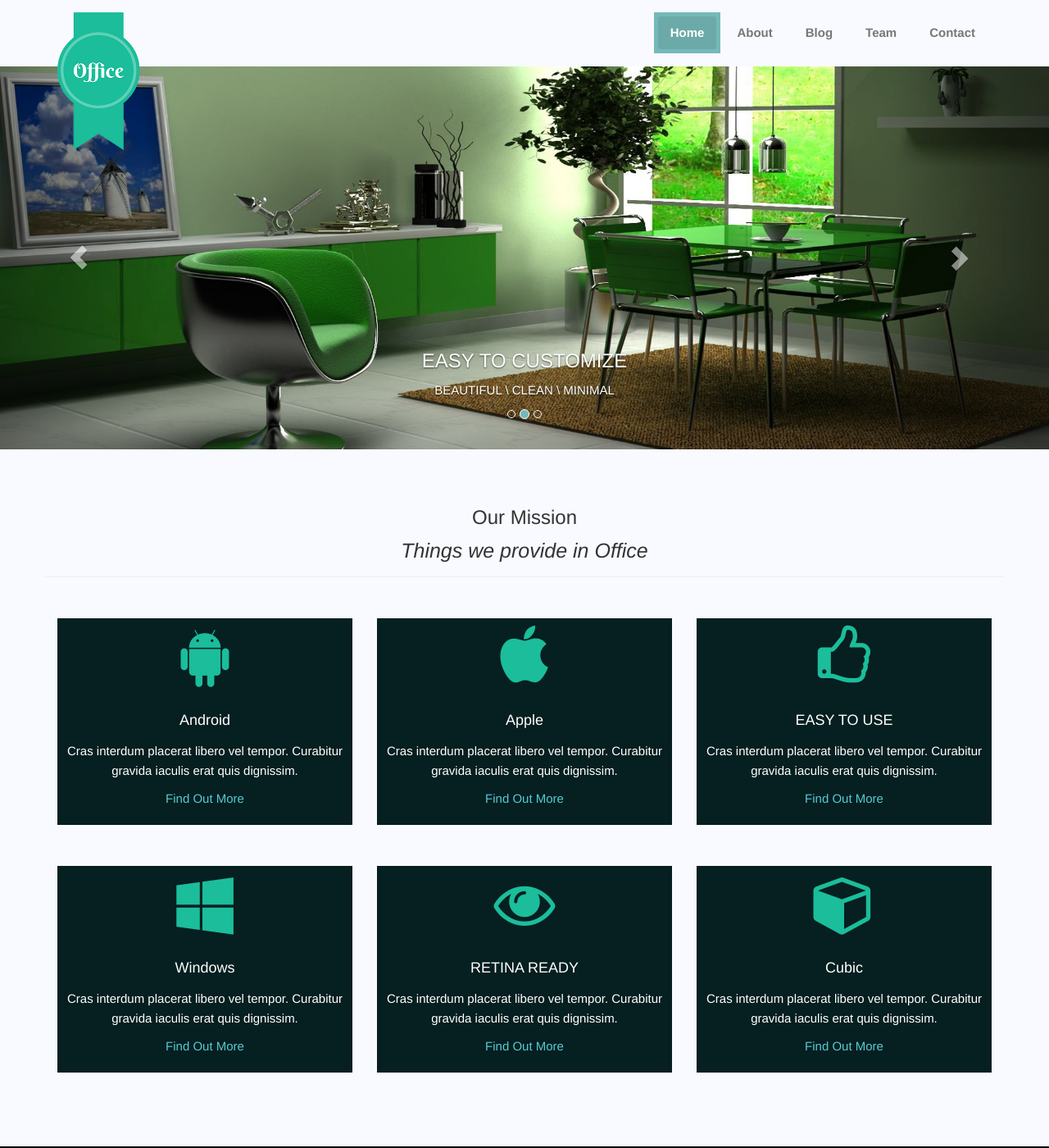
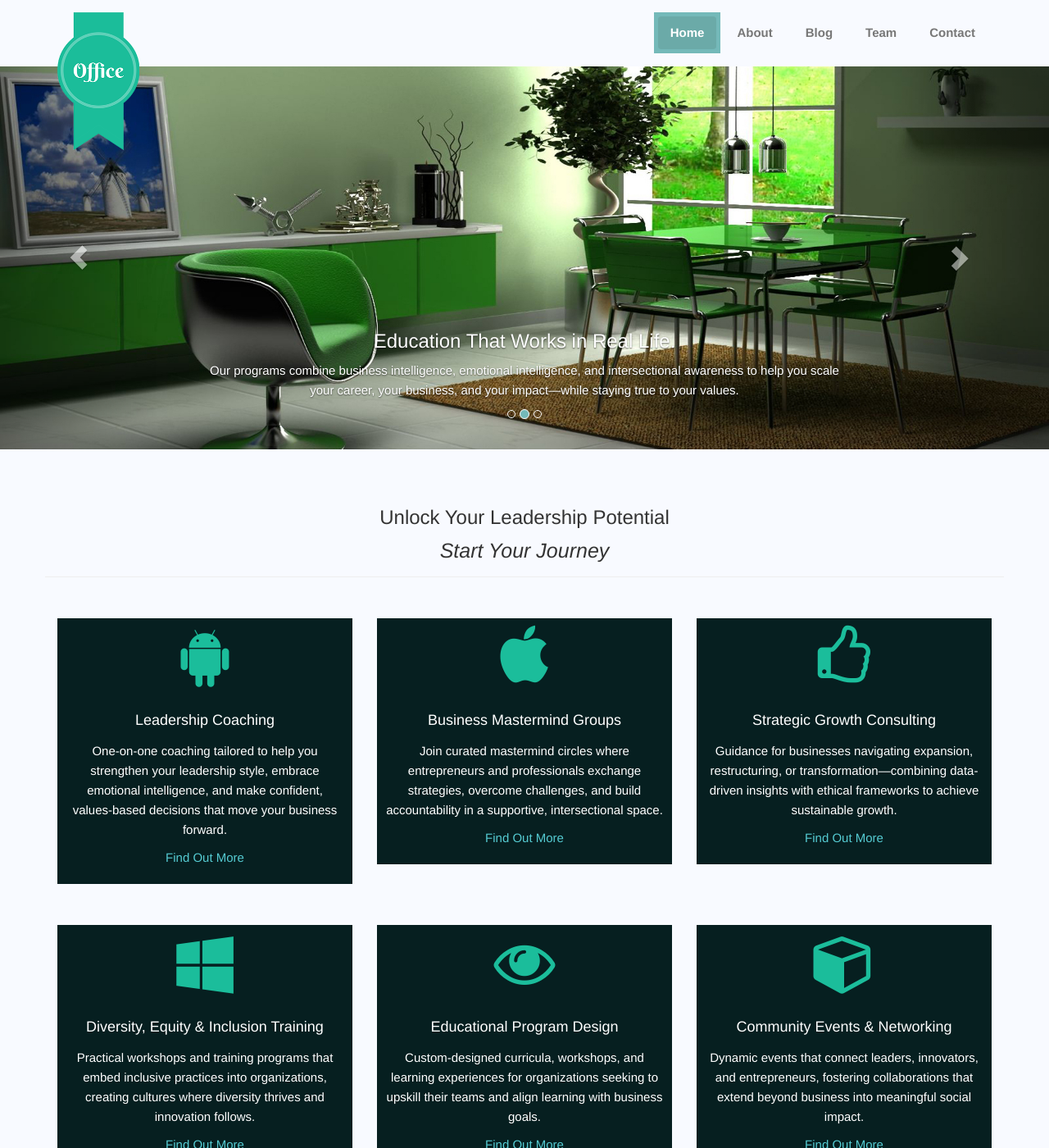
Before and after one commit to brobson/learneq.github.io, a Jekyll site: the page built from index.html, in a window 1280 px wide and 1400 px high. Shown: the whole window at 82% size. Built offline with Jekyll 4.4.1, drawn with Linux system fonts in a browser that asks for light colours; some of the changed text lies outside the part shown.

Commit message:
added content

```diff
--- a/_config.yml
+++ b/_config.yml
@@ -35,7 +35,7 @@ company_name: The Intersectional Business Academy
 address_line: Toronto, Ontario
 telephone_number: 1.800.245.356
 fax_number: 1.800.245.357
-company_email: anna@learneq.ca
+company_email: info@learneq.ca
 google_map: https://www.google.com/maps/embed?pb=!1m18!1m12!1m3!1d721.0469277889509!2d-79.39868673028954!3d43.70664796766089!2m3!1f0!2f0!3f0!3m2!1i1024!2i768!4f13.1!3m3!1m2!1s0x882b333cbc996b59%3A0xedee9cf62c8978ce!2s1%20Eglinton%20Ave%20E%20Level%20C-400%2C%20Toronto%2C%20ON%20M4P%201A1!5e0!3m2!1sen!2sca!4v1755312211732!5m2!1sen!2sca
 
 # Social Link
--- a/_layouts/home_style.html
+++ b/_layouts/home_style.html
@@ -25,8 +25,8 @@
                         <div class="item active">
                             <img src="../assets/img/slider/slide2.jpg" height="400" alt="Image of first carousel">
                             <div class="carousel-caption">
-                                <h3 class="carousel-title hidden-xs">Office BOOTSTRAP TEMPLATE</h3>
-                                <p class="carousel-body">RESPONSIVE \ MULTI PAGE</p>
+                                <h3 class="carousel-title hidden-xs">Lead with Strategy. Lead with Confidence.</h3>
+                                <p class="carousel-body">At The Intersectional Business Academy, we empower leaders, entrepreneurs, and professionals to achieve success without sacrificing authenticity or balance.</p>
                             </div>
                         </div>
                         <!-- End Slide 1 -->
@@ -35,18 +35,18 @@
                         <div class="item">
                             <img src="../assets/img/slider/slide4.jpg" height="400" alt="Image of second carousel">
                             <div class="carousel-caption">
-                                <h3 class="carousel-title hidden-xs">EASY TO CUSTOMIZE</h3>
-                                <p class="carousel-body">BEAUTIFUL \ CLEAN \ MINIMAL</p>
+                                <h3 class="carousel-title hidden-xs">Education That Works in Real Life.</h3>
+                                <p class="carousel-body">Our programs combine business intelligence, emotional intelligence, and intersectional awareness to help you scale your career, your business, and your impact—while staying true to your values.</p>
                             </div>
                         </div>
                         <!-- End Slide 2 -->
 
                         <!-- Begin Slide 3 -->
                         <div class="item">
-                            <img src="../assets/img/slider/slide2.jpg" height="400" alt="Image of third carousel">
+                            <img src="../assets/img/slider/slide5.jpg" height="400" alt="Image of third carousel">
                             <div class="carousel-caption">
-                                <h3 class="carousel-title hidden-xs">MULTI-PURPOSE TEMPLATE</h3>
-                                <p class="carousel-body">PORTFOLIO \ CORPORATE \ CREATIVE</p>
+                                <h3 class="carousel-title hidden-xs">Because Success is Not Meant to Be Lonely.</h3>
+                                <p class="carousel-body">Join a vibrant community of leaders and change-makers. From masterminds and workshops to tailored coaching, we create safe and powerful spaces for growth, collaboration, and transformation.</p>
                             </div>
                         </div>
                         <!-- End Slide 3 -->
@@ -71,8 +71,8 @@
         <div class="container">
             <div class="row">
                 <div class="services-header">
-                    <h3 class="services-header-title">Our Mission</h3>
-                    <p class="services-header-body"><em> Things we provide in Office </em>  </p><hr>
+                    <h3 class="services-header-title">Unlock Your Leadership Potential</h3>
+                    <p class="services-header-body"><em> Start Your Journey </em>  </p><hr>
                 </div>
             </div>
 
@@ -81,8 +81,8 @@
                 <div class="col-lg-4 col-md-4 col-sm-4 col-xs-12">
                     <div class="services-group wow animated fadeInLeft" data-wow-offset="40">
                         <p class="services-icon"><span class="fa fa-android fa-5x"></span></p>
-                        <h4 class="services-title">Android</h4>
-                        <p class="services-body">Cras interdum placerat libero vel tempor. Curabitur gravida iaculis erat quis dignissim.</p>
+                        <h4 class="services-title">Leadership Coaching</h4>
+                        <p class="services-body">One-on-one coaching tailored to help you strengthen your leadership style, embrace emotional intelligence, and make confident, values-based decisions that move your business forward.</p>
                         <p class="services-more"><a href="#">Find Out More</a></p>
                     </div>
                 </div>
@@ -90,8 +90,8 @@
                 <div class="col-lg-4 col-md-4 col-sm-4 col-xs-12">
                     <div class="services-group wow animated zoomIn" data-wow-offset="40">
                         <p class="services-icon"><i class="fa fa-apple fa-5x"></i></p>
-                        <h4 class="services-title">Apple</h4>
-                        <p class="services-body">Cras interdum placerat libero vel tempor. Curabitur gravida iaculis erat quis dignissim.</p>
+                        <h4 class="services-title">Business Mastermind Groups</h4>
+                        <p class="services-body">Join curated mastermind circles where entrepreneurs and professionals exchange strategies, overcome challenges, and build accountability in a supportive, intersectional space.</p>
                         <p class="services-more"><a href="#">Find Out More</a></p>
                     </div>
                 </div>
@@ -99,8 +99,8 @@
                 <div class="col-lg-4 col-md-4 col-sm-4 col-xs-12">
                     <div class="services-group wow animated fadeInRight" data-wow-offset="40">
                         <p class="services-icon"><i class="fa fa-thumbs-o-up fa-5x"></i></p>
-                        <h4 class="services-title">EASY TO USE</h4>
-                        <p class="services-body">Cras interdum placerat libero vel tempor. Curabitur gravida iaculis erat quis dignissim.</p>
+                        <h4 class="services-title">Strategic Growth Consulting</h4>
+                        <p class="services-body">Guidance for businesses navigating expansion, restructuring, or transformation—combining data-driven insights with ethical frameworks to achieve sustainable growth.</p>
                         <p class="services-more"><a href="#">Find Out More</a></p>
                     </div>
                 </div>
@@ -112,8 +112,8 @@
                 <div class="col-lg-4 col-md-4 col-sm-4 col-xs-12">
                     <div class="services-group wow animated fadeInLeft" data-wow-offset="40">
                         <p class="services-icon"><span class="fa fa-windows fa-5x"></span></p>
-                        <h4 class="services-title">Windows</h4>
-                        <p class="services-body">Cras interdum placerat libero vel tempor. Curabitur gravida iaculis erat quis dignissim.</p>
+                        <h4 class="services-title">Diversity, Equity & Inclusion Training</h4>
+                        <p class="services-body">Practical workshops and training programs that embed inclusive practices into organizations, creating cultures where diversity thrives and innovation follows.</p>
                         <p class="services-more"><a href="#">Find Out More</a></p>
                     </div>
                 </div>
@@ -121,8 +121,8 @@
                 <div class="col-lg-4 col-md-4 col-sm-4 col-xs-12">
                     <div class="services-group wow animated zoomIn" data-wow-offset="40">
                         <p class="services-icon"><i class="fa fa-eye fa-5x"></i></p>
-                        <h4 class="services-title">RETINA READY</h4>
-                        <p class="services-body">Cras interdum placerat libero vel tempor. Curabitur gravida iaculis erat quis dignissim.</p>
+                        <h4 class="services-title">Educational Program Design</h4>
+                        <p class="services-body">Custom-designed curricula, workshops, and learning experiences for organizations seeking to upskill their teams and align learning with business goals.</p>
                         <p class="services-more"><a href="#">Find Out More</a></p>
                     </div>
                 </div>
@@ -130,8 +130,8 @@
                 <div class="col-lg-4 col-md-4 col-sm-4 col-xs-12">
                     <div class="services-group wow animated fadeInRight" data-wow-offset="40">
                         <p class="services-icon"><i class="fa fa-cube fa-5x"></i></p>
-                        <h4 class="services-title">Cubic</h4>
-                        <p class="services-body">Cras interdum placerat libero vel tempor. Curabitur gravida iaculis erat quis dignissim.</p>
+                        <h4 class="services-title">Community Events & Networking</h4>
+                        <p class="services-body">Dynamic events that connect leaders, innovators, and entrepreneurs, fostering collaborations that extend beyond business into meaningful social impact.</p>
                         <p class="services-more"><a href="#">Find Out More</a></p>
                     </div>
                 </div>
--- a/team.html
+++ b/team.html
@@ -8,7 +8,7 @@ permalink: /team
 
 <div class="container">
   <div class="row">
-    <a href="#anchor1"> Our Team</a><br>
+    <h3 class="lead"> Our Story </h3><hr>
     <div class="col-md-6">
       <div class="blockquote-box blockquote-info animated wow fadeInLeft clearfix">
         <div class="square pull-left">
```
